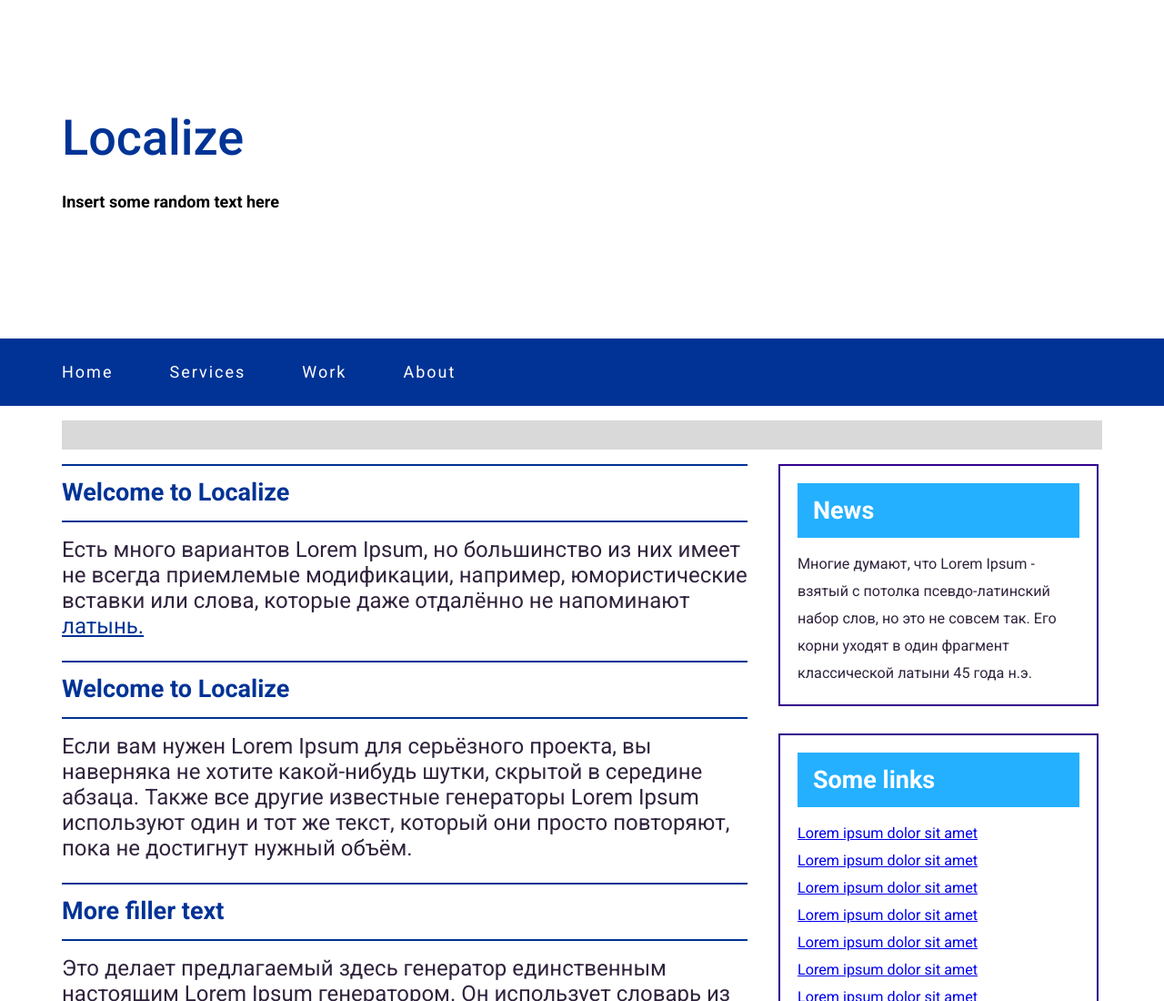
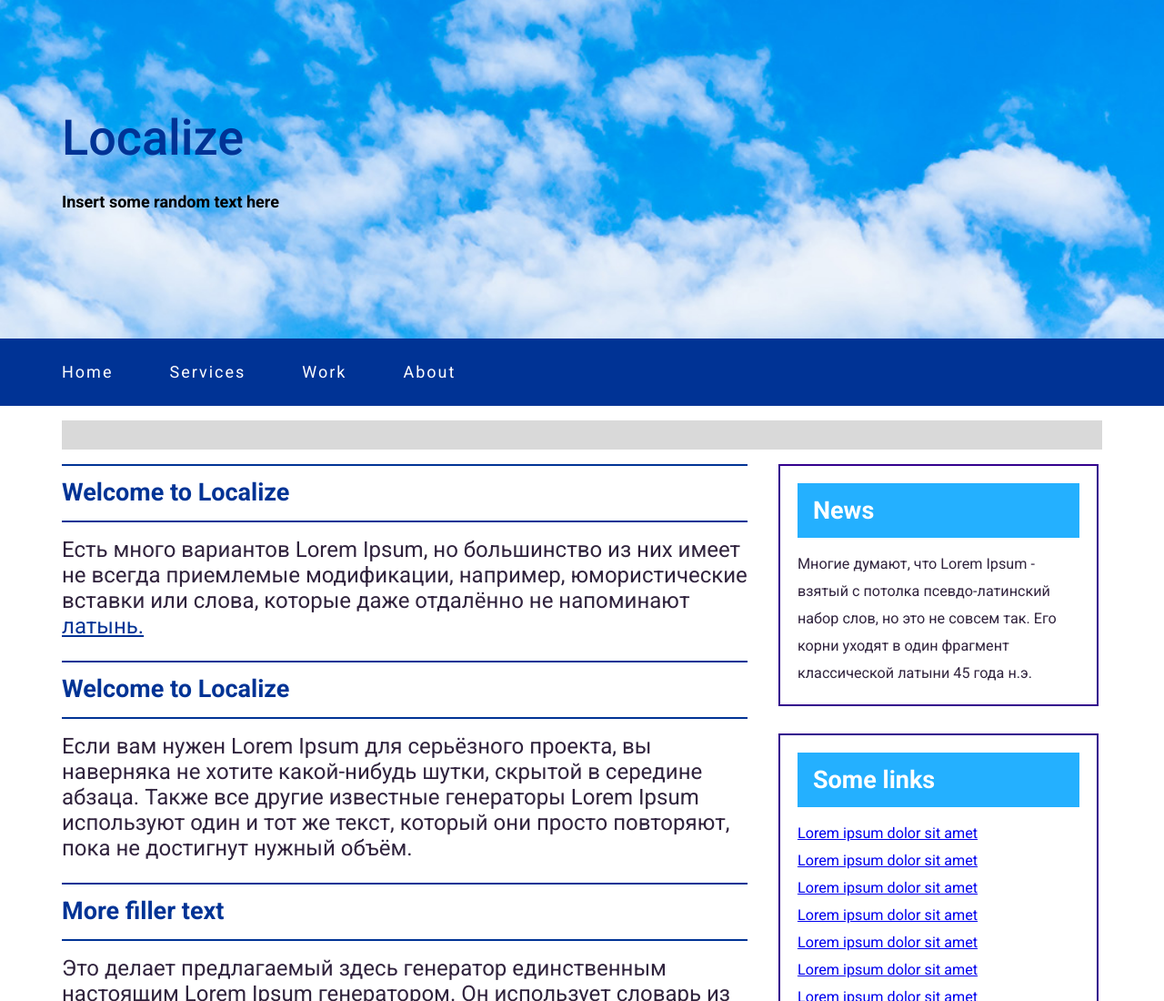
Before and after one commit to Katerina-L/homeworks, a plain HTML site: page index.html in a window 1280 px wide. Shown: the top 1100 px of the page at 91% size. Drawn offline with Linux system fonts and the light colour scheme.

Commit message:
Update style.css

```diff
--- a/css/style.css
+++ b/css/style.css
@@ -10,7 +10,7 @@ body{
 }
 
 header{
-    background: url(images/backgraund.jpg) no-repeat;
+    background: url(../images/backgraund.jpg) no-repeat;
     background-size: cover;
 }
 
```
